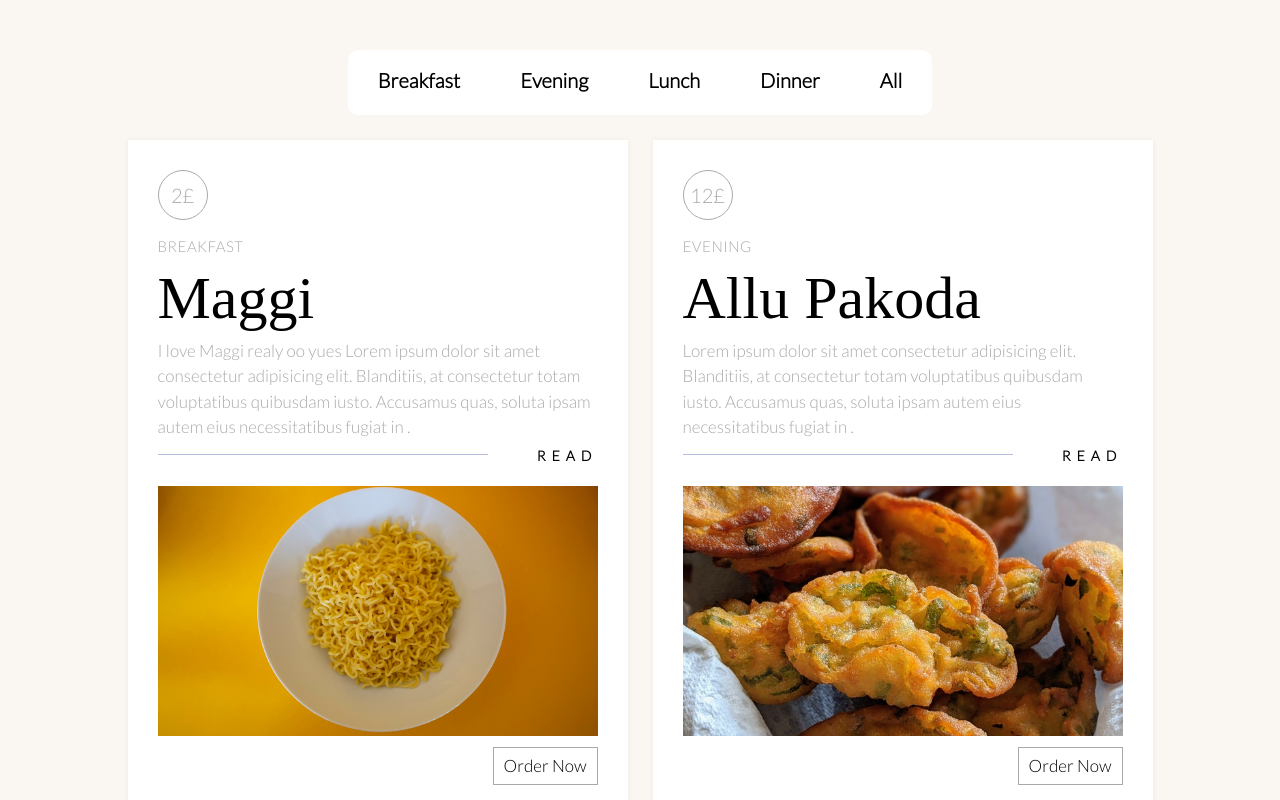
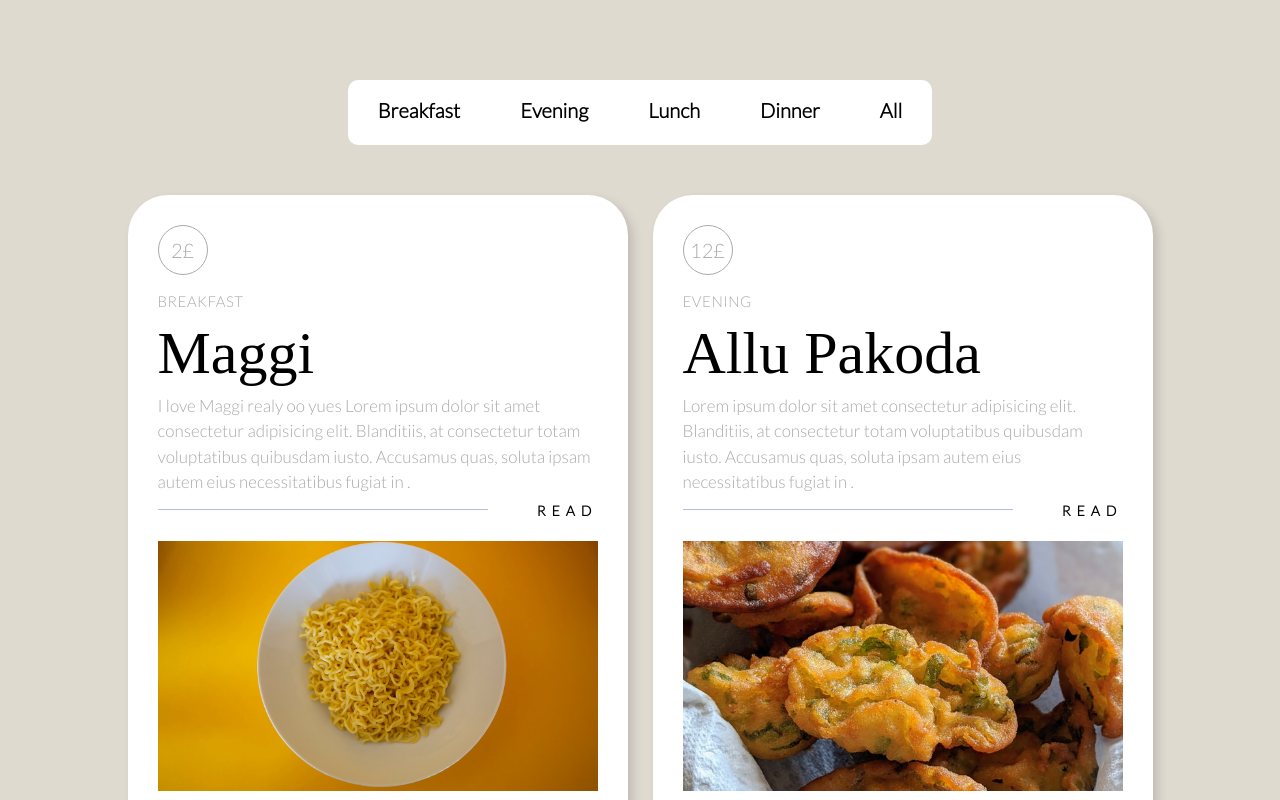
Before and after one commit to Maryanos/restaurant-app, a React (Create React App) app: page / in a window 1280 px wide. Shown: the top 800 px of the page. Built offline with nearby package versions, Linux system fonts and the light colour scheme.

Commit message:
Minor changes

```diff
--- a/package.json
+++ b/package.json
@@ -1,5 +1,5 @@
 {
-  "name": "reactthapaapp",
+  "name": "restaurant-app",
   "version": "0.1.0",
   "homepage": "https://maryanos.github.io/restaurant-app",
   "private": true,
@@ -10,6 +10,7 @@
     "normalize.css": "^8.0.1",
     "react": "^18.2.0",
     "react-dom": "^18.2.0",
+    "react-router-dom": "^6.8.2",
     "react-scripts": "5.0.1",
     "web-vitals": "^2.1.4"
   },
--- a/src/styles/base/baseline.scss
+++ b/src/styles/base/baseline.scss
@@ -12,7 +12,7 @@
 }
 body {
   font-family: "Lato", sans-serif;
-  background: #faf7f2;
+  background: #dfdad0;
   /*background-image: url(https://s3.postimg.org/s1n3ji1ur/paper_fibers_2_X.png);*/
   width: 100%!important;
   font-size: 1.7rem;
--- a/src/styles/modules/_cards.scss
+++ b/src/styles/modules/_cards.scss
@@ -24,8 +24,9 @@
   background-color: #fff;
   padding: 3rem;
   position: relative;
-  box-shadow: 0 0 5px rgba(75, 75, 75, 0.07);
+  box-shadow: 5px 5px 10px #4b4b4b34;
   z-index: 1;
+  border-radius: 4rem;
 }
 
 .card-body {
@@ -97,6 +98,7 @@
   border: 1px solid #aaa;
   padding: .5rem 1rem;
   cursor: pointer;
+  border-radius: 1rem;
 }
 
 .card-tag:hover {
--- a/src/styles/modules/_navbar.scss
+++ b/src/styles/modules/_navbar.scss
@@ -1,5 +1,5 @@
 .navbar {
-  padding-top: 5rem;
+  margin: 8rem 0 5rem;
   text-align: center;
 
   span {
```
Also changed, not shown: 1 other file (tests, documents, lock files or other folders).
